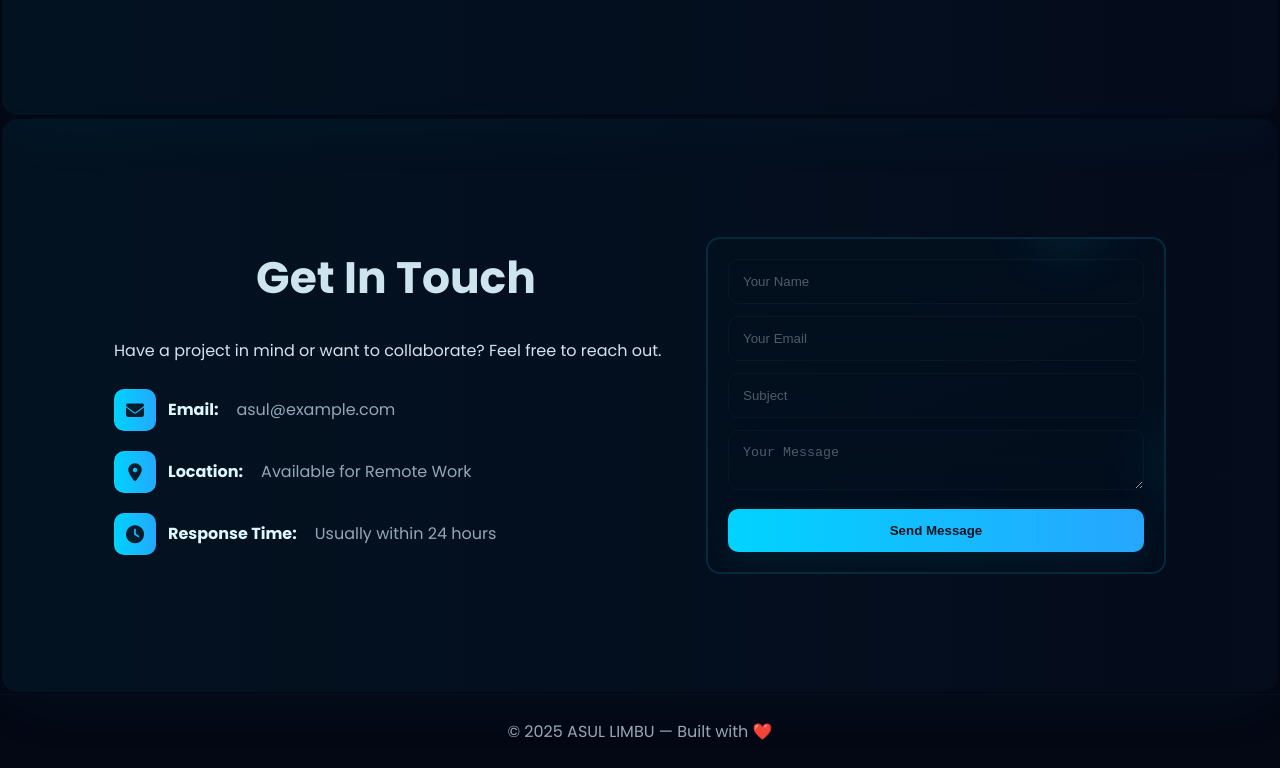
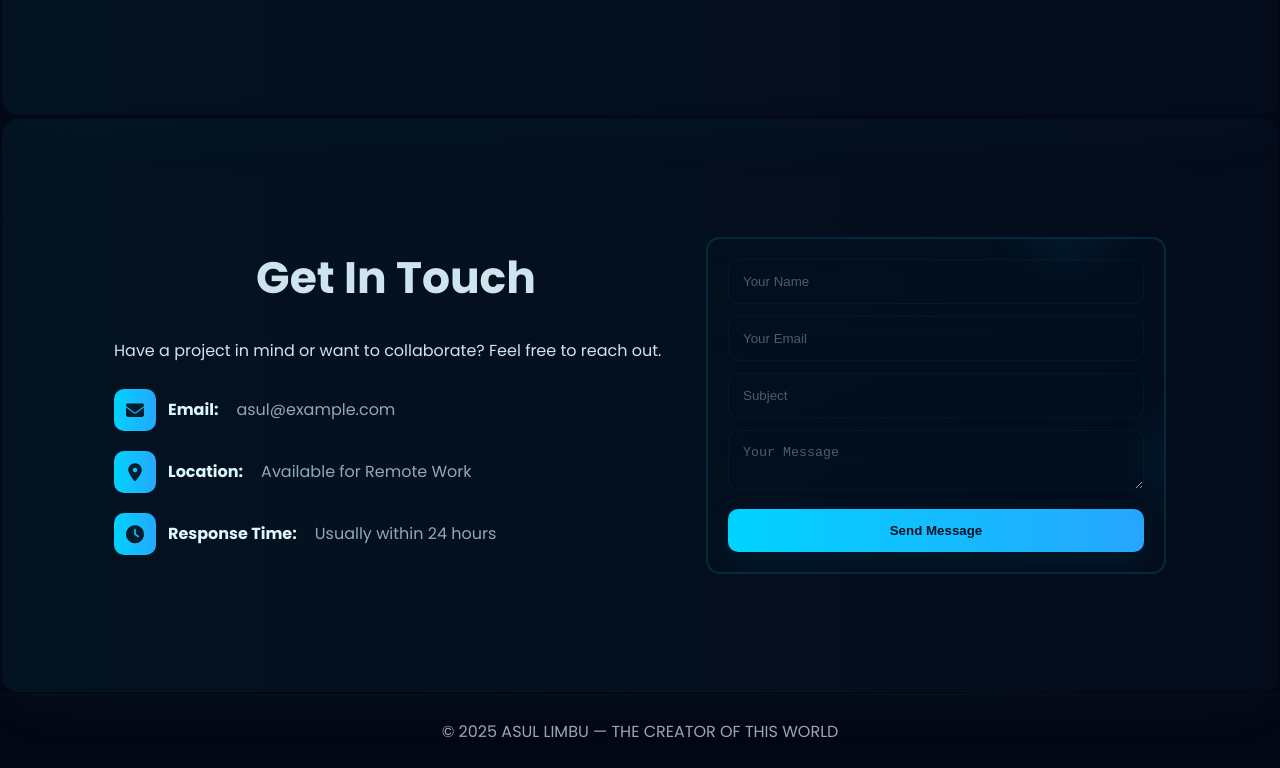
Before and after one commit to AsulLimbu/asul_portfolio, a plain HTML site: page index.html in a window 1280 px wide. Shown: the part 3080-3848 px from the top of the page. Drawn offline with Linux system fonts and the light colour scheme.

Commit message:
asul portfolio

```diff
--- a/index.html
+++ b/index.html
@@ -262,7 +262,7 @@
     </main>
 
     <footer class="site-footer">
-        <div class="container">© <span id="year"></span> ASUL LIMBU — Built with ❤️</div>
+        <div class="container">© <span id="year"></span> ASUL LIMBU — THE CREATOR OF THIS WORLD</div>
     </footer>
 
     <script src="script.js"></script>
```
